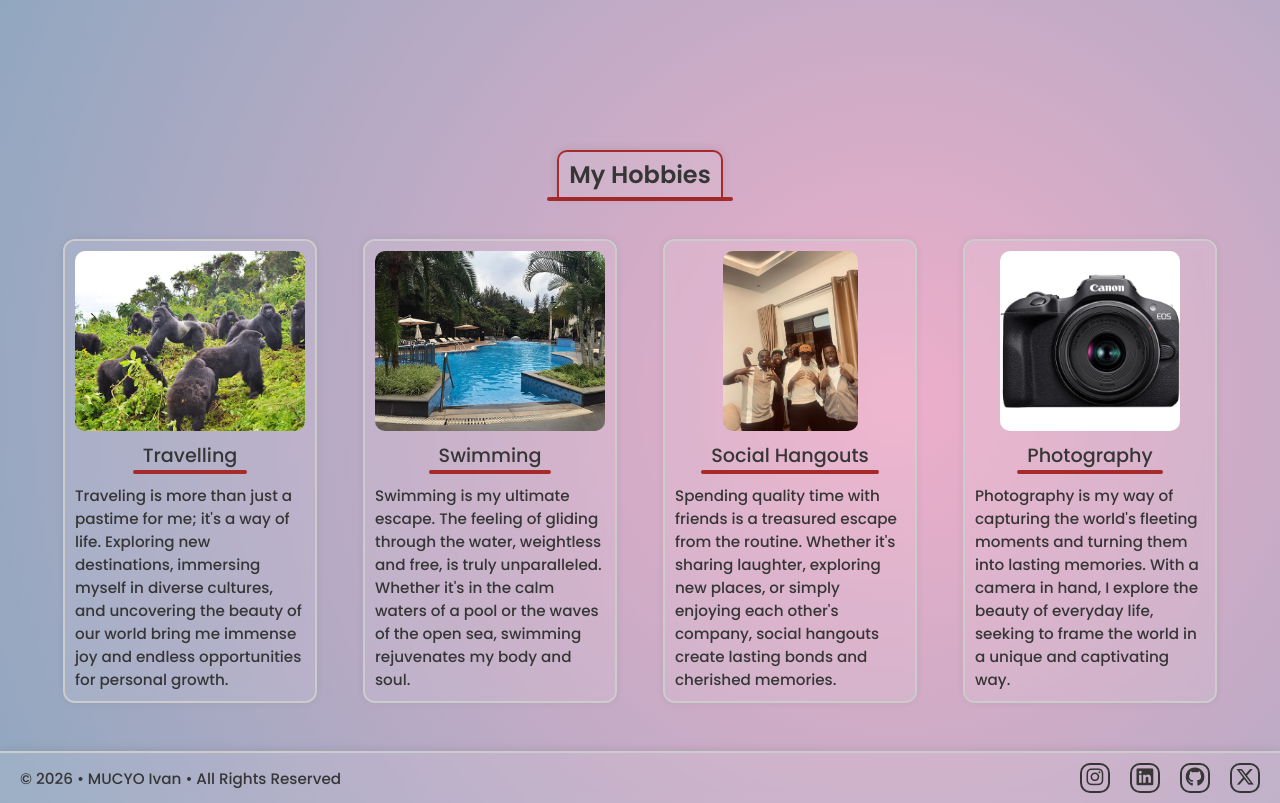
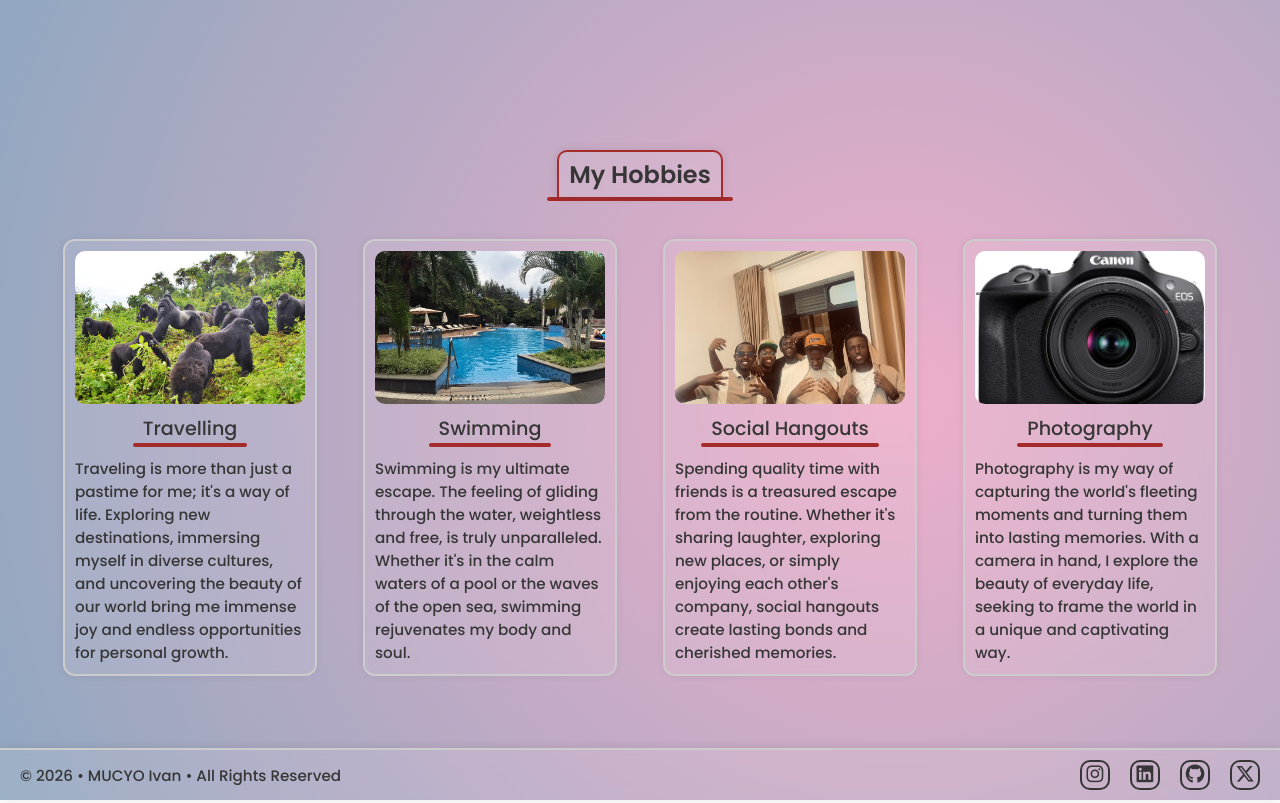
Before and after one commit to Mucyo-Ivan/My-Official-Portfolio, a React (Vite) app: page /hobbies in a window 1280 px wide. Built offline with nearby package versions, Linux system fonts and the light colour scheme.

Commit message:
feat: updated the hobbies section images

```diff
--- a/src/index.css
+++ b/src/index.css
@@ -1645,7 +1645,7 @@ header.scrolled {
 
 .hobbies-main .hobbies-section .section .hobbies .image img {
 	width: 100%;
-	height: 180px;
+	aspect-ratio: 3 / 2;
 	object-fit: cover;
 	display: block;
 	border-radius: 10px;
```
